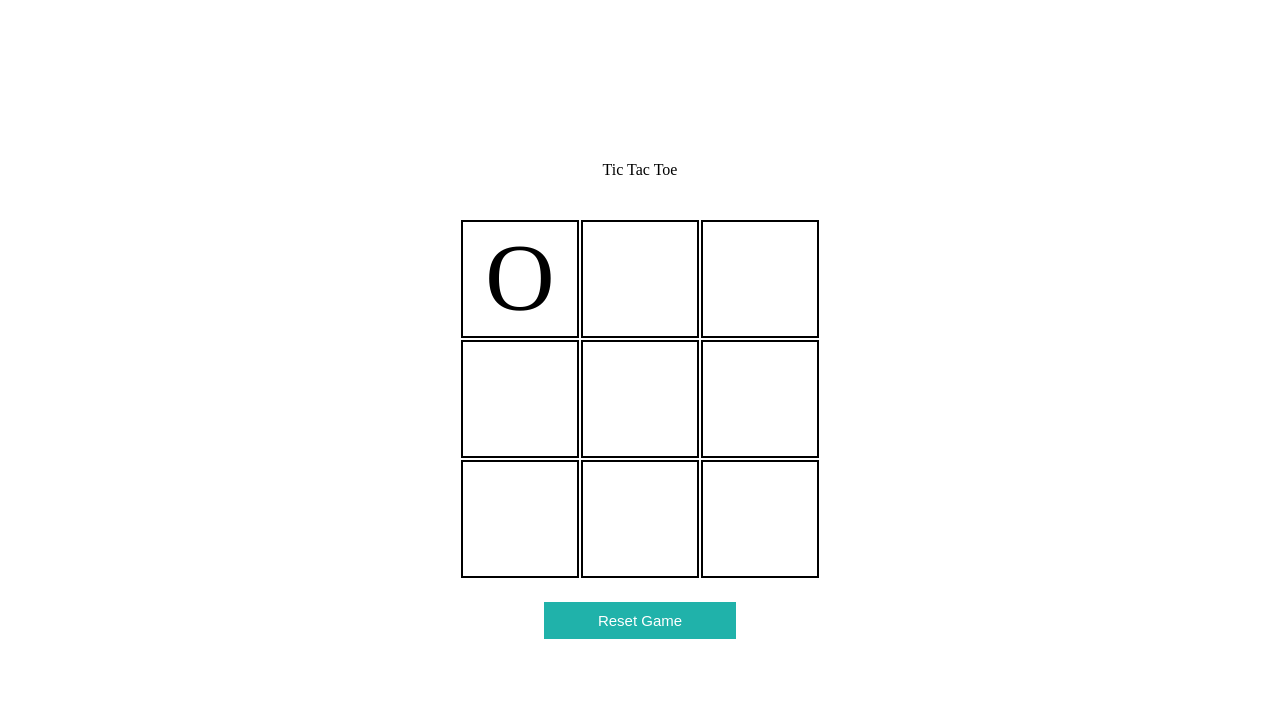
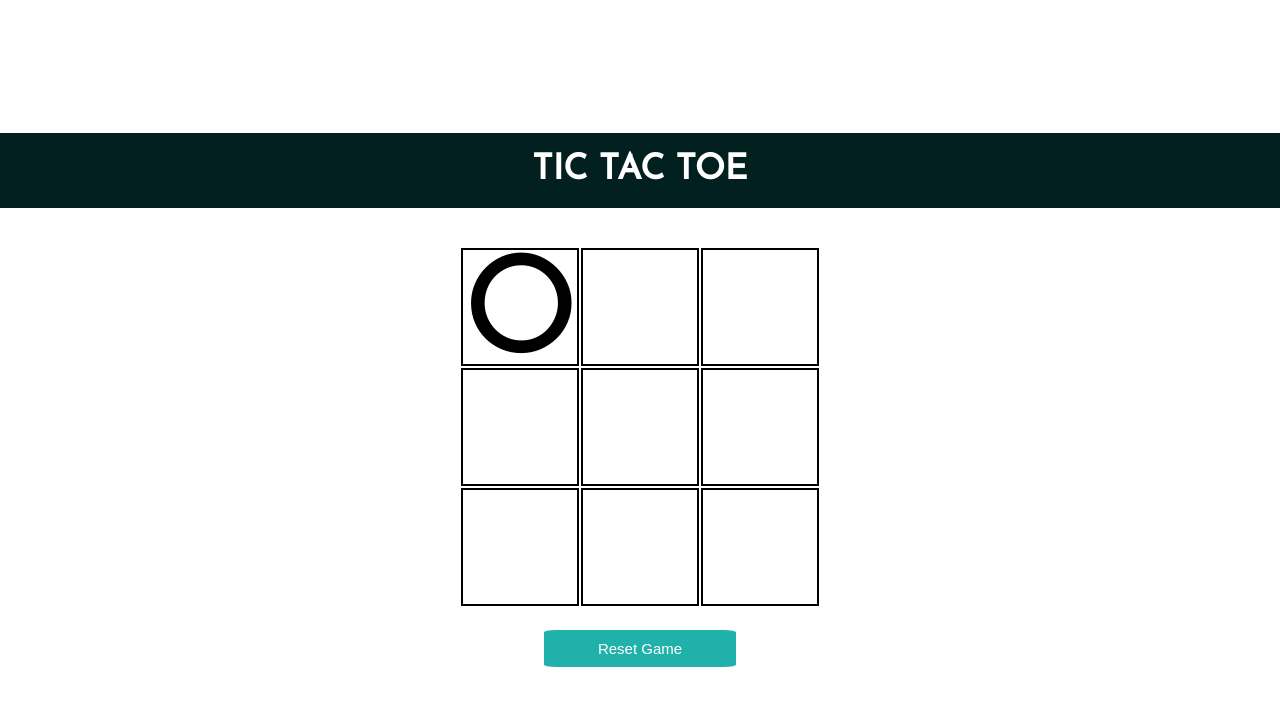
Before and after one commit to JMHGZ/tac-tac-toe-js, a plain HTML site: page index.html in a window 1280 px wide. Both pictures are taken after a click on the element 520 px from the left and 278 px from the top of the page. Drawn offline with Linux system fonts and the light colour scheme.

Commit message:
troubleshooting reset button functionality

```diff
--- a/css/main.css
+++ b/css/main.css
@@ -5,9 +5,13 @@
 h1 {
     margin: 0;
     text-transform: uppercase;
+    font-size: 35px;
+    color: white;
+    text-align: center;
 }
 
 body {
+    font-family: 'Josefin Sans', sans-serif;
     height: 100vh;
     margin: 0;
     display: flex;
@@ -28,7 +32,7 @@ section.board div {
     margin: 1px;
     cursor: pointer;
     text-align: center;
-    font-size: 12vmin;
+    font-size: 17vmin;
 }
 
 #reset {
@@ -39,7 +43,9 @@ section.board div {
 
     background-color: lightseagreen;
     color: white;
+    border-radius: 6%;
     border: none;
+
 }
 
 #reset:hover {
@@ -48,3 +54,12 @@ section.board div {
     color: white;
     border: none;
 }
+
+.textbox {
+    margin: 0;
+    text-transform: uppercase;
+    font-size: 25px;
+    background-color: #032020;
+    padding: 20px;
+    width: 100%;
+}
--- a/index.html
+++ b/index.html
@@ -7,9 +7,10 @@
     <title>Tic-Tac-Toe</title>
     <link rel="stylesheet" href="css/main.css">
     <script defer src="js/main.js"></script>
+    <link href="https://fonts.googleapis.com/css?family=Josefin+Sans&display=swap" rel="stylesheet">
 </head>
 <body>
-    <div class="textbox>"
+    <div class="textbox">
     <h1>Tic Tac Toe</h1>
     </div>
     <h2 id="msg"></h2>
@@ -26,6 +27,6 @@
        <div id="t7" class="tile"></div>
        <div id="t8" class="tile"></div>
    </section>
-   <button id="reset">Reset Game</button>
+   <button id="reset" class="reset-btn">Reset Game</button>
 </body>
 </html>
--- a/js/main.js
+++ b/js/main.js
@@ -6,9 +6,8 @@ const winCombos = [
 ];
 
 const player = 1;
-
 const msgEl = document.getElementById('msg');
-
+const resetGame = document.getElementById('reset');
 const grid = () => Array.from(document.getElementsByClassName('tile'));
 
 let tNumId = (tEl) => Number.parseInt(tEl.id.replace('t', ''));
@@ -25,11 +24,22 @@ let tNumId = (tEl) => Number.parseInt(tEl.id.replace('t', ''));
 let playerTurn = (index, letter) => grid()[index].innerText = letter;
 let opponentTurn = (index, letter) => grid()[index].innerText = letter;
 
+
 let brdClick = (evt) => {
-    playerTurn(tNumId(evt.target), 'X') &&
+    playerTurn(tNumId(evt.target), 'X')
+
      opponentTurn(tNumId(evt.target), 'O');
 };
 
+grid.resetGame = () => this.reset();
+
+// let resetGame = (index) => grid()[index].innerHTML = `<div></div>`;
+
+// function resetGame() {
+//     grid()[index].innerHTML = `
+//     <div>' '</div>`;
+// }
+
 const enableListeners = () => grid().forEach(_tEl => _tEl.addEventListener('click', brdClick));
-
+reset.addEventListener('click', resetGame);
 enableListeners();
```
